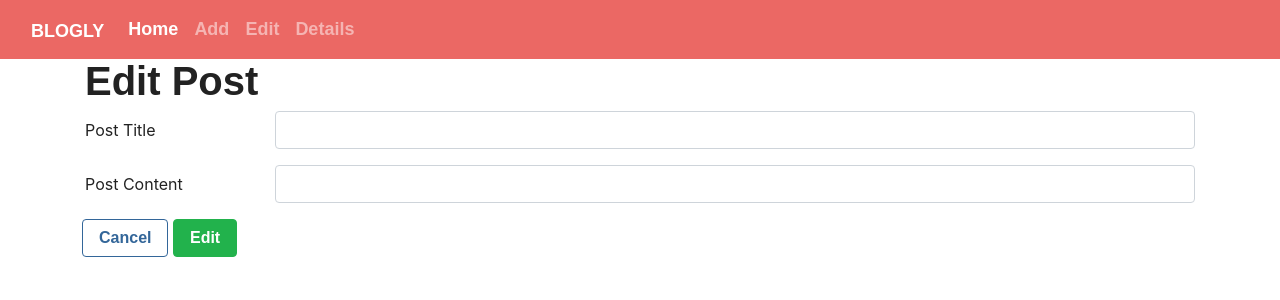
After one commit to mbuglio/blogly, a Flask app: template templates/posts/edit.html in a window 1280 px wide. The commit adds this page. Shown: the top 300 px of the page. Run offline with Flask 3, Linux system fonts and the light colour scheme; the template is opened without the code that fills it, so the values that code supplies are empty; some web fonts are replaced.

Commit message:
updating for part two

```diff
--- a/app.py
+++ b/app.py
@@ -1,12 +1,13 @@
 """Blogly application."""
 
-from flask import Flask, render_template, redirect, request
-from models import db, connect_db, User
+from flask import Flask, render_template, redirect, request, flash
+from models import db, connect_db, User, Post
 
 app = Flask(__name__)
 app.config['SQLALCHEMY_DATABASE_URI'] = 'postgresql://postgres:K1ashmir!@localhost:5432/blogly_db'
 app.config['SQLALCHEMY_TRACK_MODIFICATIONS'] = False
 app.config['SQLALCHEMY_ECHO'] = True
+app.config['SECRET_KEY'] = '12234joijwef'
 
 connect_db(app)
 
@@ -17,7 +18,12 @@ with app.app_context():
 @app.route('/')
 def home_page():
 
-    return redirect('/users/index.html')
+    posts = Post.query.order_by(Post.post_created_at.desc()).limit(5).all()
+    return render_template("posts/homepage.html", posts=posts)
+
+@app.errorhandler(404)
+def page_not_found(e):
+    return render_template('404.html'), 404
 
 @app.route('/users')
 def show_users():
@@ -37,6 +43,8 @@ def add_new_user():
 
     db.session.add(new_user)
     db.session.commit()
+    flash(f"User {new_user.full_name} added. Huzzah!")
+
     return redirect('/users')
 
 
@@ -59,6 +67,7 @@ def update_users(user_id):
 
     db.session.add(user)
     db.session.commit()
+    flash(f"User {user.full_name} edited. Heck yeah!")
 
     return redirect('/users')
 
@@ -68,5 +77,57 @@ def delete_user(user_id):
 
     db.session.delete(user)
     db.session.commit()
+    flash(f"User {user.full_name} deleted. See ya {user.full_name}!")
 
     return redirect('/users')
+
+
+@app.route('/users/<int:user_id>/posts/new')
+def new_post_form(user_id):
+    user = User.query.get_or_404(user_id)
+    return render_template('posts/new.html', user=user)
+
+@app.route('/users/<int:user_id>/posts/new', methods=["POST"])
+def new_post(user_id):
+    user = User.query.get_or_404(user_id)
+    new_post = Post(post_title = request.form['post_title'],
+                    post_content = request.form['post_content'],
+                    user=user)
+
+    db.session.add(new_post)
+    db.session.commit()
+    flash(f"Post '{new_post.post_title}' has been added. oooo yeah buddy!")
+
+    return redirect(f"/users/{user_id}")
+
+@app.route('/posts/<int:post_id>')
+def show_post(post_id):
+    post = Post.query.get_or_404(post_id)
+    return render_template('posts/show.html', post=post)
+
+@app.route('/posts/<int:post_id>/edit')
+def edit_post(post_id):
+    post = Post.query.get_or_404(post_id)
+    return render_template('posts/edit.html', post=post)
+
+@app.route('/posts/<int:post_id>/edit', methods=["POST"])
+def update_post(post_id):
+    post = Post.query.get_or_404(post_id)
+    post.post_title = request.form['post_title']
+    post.post_content = request.form['post_content']
+
+    db.session.add(post)
+    db.session.commit()
+    flash(f"Post '{post.post_title}' has been edited. Take a looksie loo!")
+
+    return redirect(f"users/{post.user_id}")
+
+@app.route('/posts/<int:post_id>/delete', methods=["POST"])
+def delete_post(post_id):
+    post = Post.query.get_or_404(post_id)
+
+    db.session.delete(post)
+    db.session.commit()
+    flash(f"Post '{post.post_title}' has been deleted. Buh bye {post.post_title}!")
+
+    return redirect(f"/users/{post.user_id}")
--- /dev/null
+++ b/templates/posts/edit.html
@@ -0,0 +1,35 @@
+{% extends 'base.html' %}
+
+{% block content %}
+
+<h1>Edit Post</h1>
+
+<form method="POST" action="/posts/{{post.post_id}}/edit">
+    <div class="form-group row">
+        <label for="post_title" class="col-sm-2 col-form-label">Post Title</label>
+        <div class="col-sm-10">
+            <input class="form-control" id="post_title" name="post_title" value="{{post.post_title}}">
+        </div>
+    </div>
+
+    <div class="form-group row">
+        <label for="post_content" class="col-sm-2 col-form-label">Post Content</label>
+        <div class="col-sm-10">
+            <input class="form-control" id="post_content" name="post_content" value="{{post.post_content}}">
+        </div>
+    </div>
+
+    <div class="form-group row">
+        <div class="ml-auto mr-3">
+            <a href="/users/{{post.post_id}}" class="btn btn-outline-info">
+                Cancel
+            </a>
+            <button type="submit" class="btn btn-success">
+                Edit
+            </button>
+        </div>
+    </div>
+
+</form>
+
+{% endblock %}
```
Also changed, not shown: models.py (+18 -0 lines), templates/posts/homepage.html (added, +17 -0 lines), templates/posts/new.html (added, +30 -0 lines), templates/posts/show.html (added, +23 -0 lines), templates/users/show.html (+12 -0 lines), seed.py (deleted).
